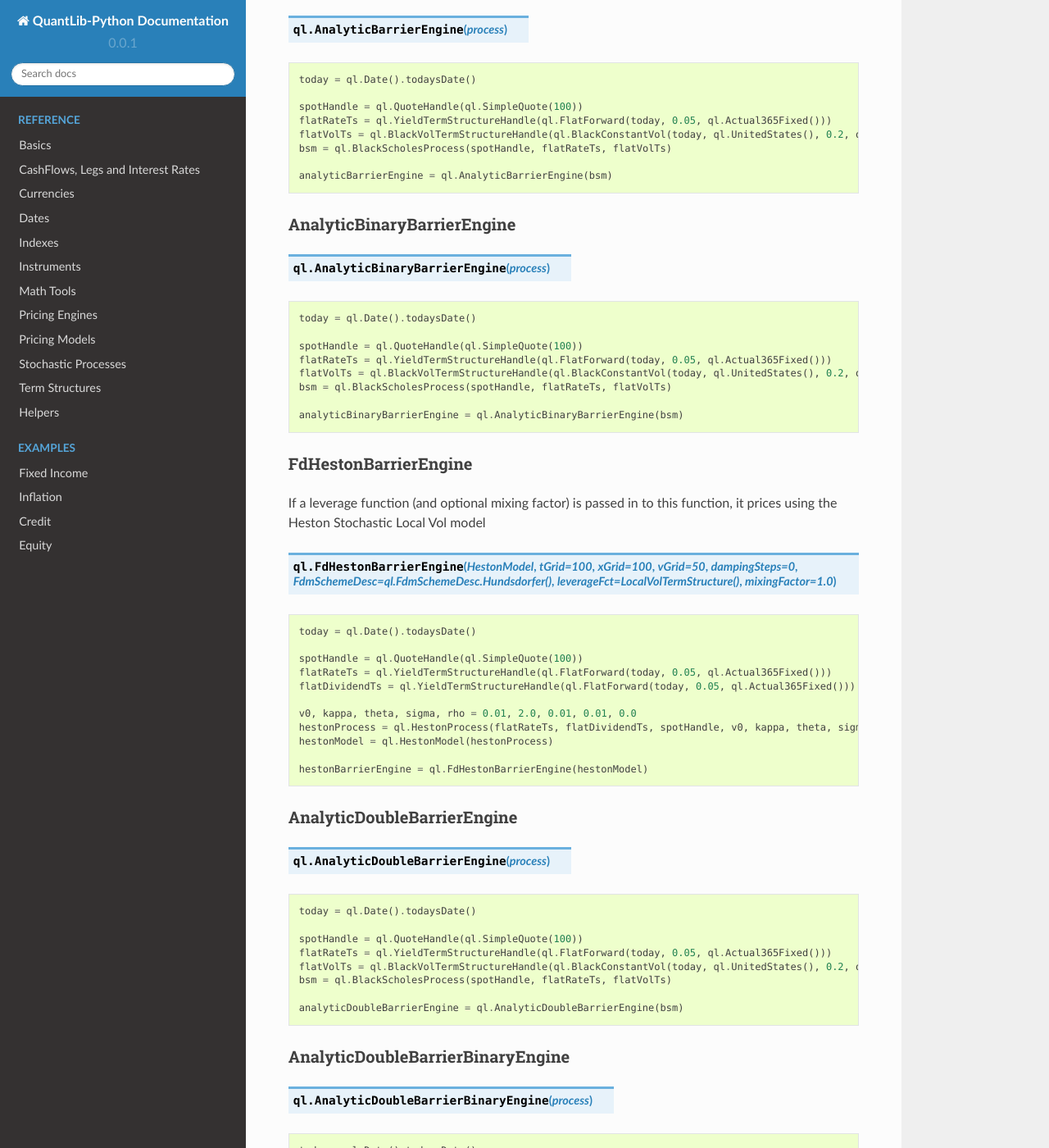
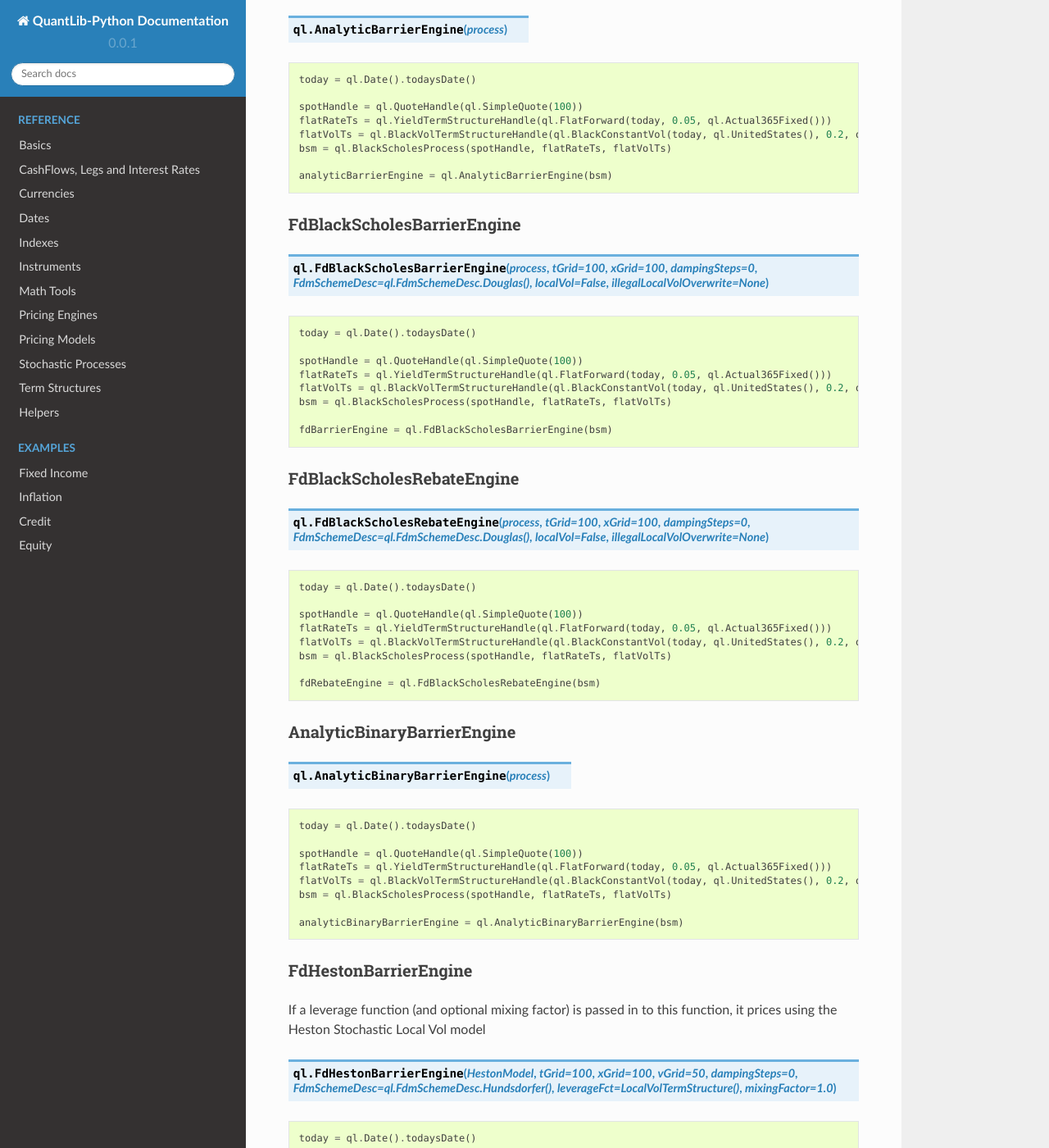
Before and after one commit to nhaga/QuantLib-Python-Docs, a Sphinx documentation site: the page built from docs/pricing_engines/options.rst, in a window 1280 px wide and 1400 px high, scrolled down 5276 px. Shown: the whole window at 82% size. Built offline with Sphinx 7.4.7 and the Read the Docs theme 2.0.0, drawn with Linux system fonts in a browser that asks for light colours; formulas are drawn with MathJax 3.

Commit message:
Adding FdBarrier engines

```diff
--- a/docs/pricing_engines/options.rst
+++ b/docs/pricing_engines/options.rst
@@ -300,6 +300,40 @@ AnalyticBarrierEngine
     analyticBarrierEngine = ql.AnalyticBarrierEngine(bsm)
 
 
+FdBlackScholesBarrierEngine
+---------------------------
+
+.. function:: ql.FdBlackScholesBarrierEngine(process, tGrid=100, xGrid=100, dampingSteps=0, FdmSchemeDesc=ql.FdmSchemeDesc.Douglas(), localVol=False, illegalLocalVolOverwrite=None)
+
+.. code-block:: python
+
+    today = ql.Date().todaysDate()
+
+    spotHandle = ql.QuoteHandle(ql.SimpleQuote(100))
+    flatRateTs = ql.YieldTermStructureHandle(ql.FlatForward(today, 0.05, ql.Actual365Fixed()))
+    flatVolTs = ql.BlackVolTermStructureHandle(ql.BlackConstantVol(today, ql.UnitedStates(), 0.2, ql.Actual365Fixed()))
+    bsm = ql.BlackScholesProcess(spotHandle, flatRateTs, flatVolTs)
+
+    fdBarrierEngine = ql.FdBlackScholesBarrierEngine(bsm)
+
+
+FdBlackScholesRebateEngine
+--------------------------
+
+.. function:: ql.FdBlackScholesRebateEngine(process, tGrid=100, xGrid=100, dampingSteps=0, FdmSchemeDesc=ql.FdmSchemeDesc.Douglas(), localVol=False, illegalLocalVolOverwrite=None)
+
+.. code-block:: python
+
+    today = ql.Date().todaysDate()
+
+    spotHandle = ql.QuoteHandle(ql.SimpleQuote(100))
+    flatRateTs = ql.YieldTermStructureHandle(ql.FlatForward(today, 0.05, ql.Actual365Fixed()))
+    flatVolTs = ql.BlackVolTermStructureHandle(ql.BlackConstantVol(today, ql.UnitedStates(), 0.2, ql.Actual365Fixed()))
+    bsm = ql.BlackScholesProcess(spotHandle, flatRateTs, flatVolTs)
+
+    fdRebateEngine = ql.FdBlackScholesRebateEngine(bsm)
+
+
 AnalyticBinaryBarrierEngine
 ---------------------------
 
```
